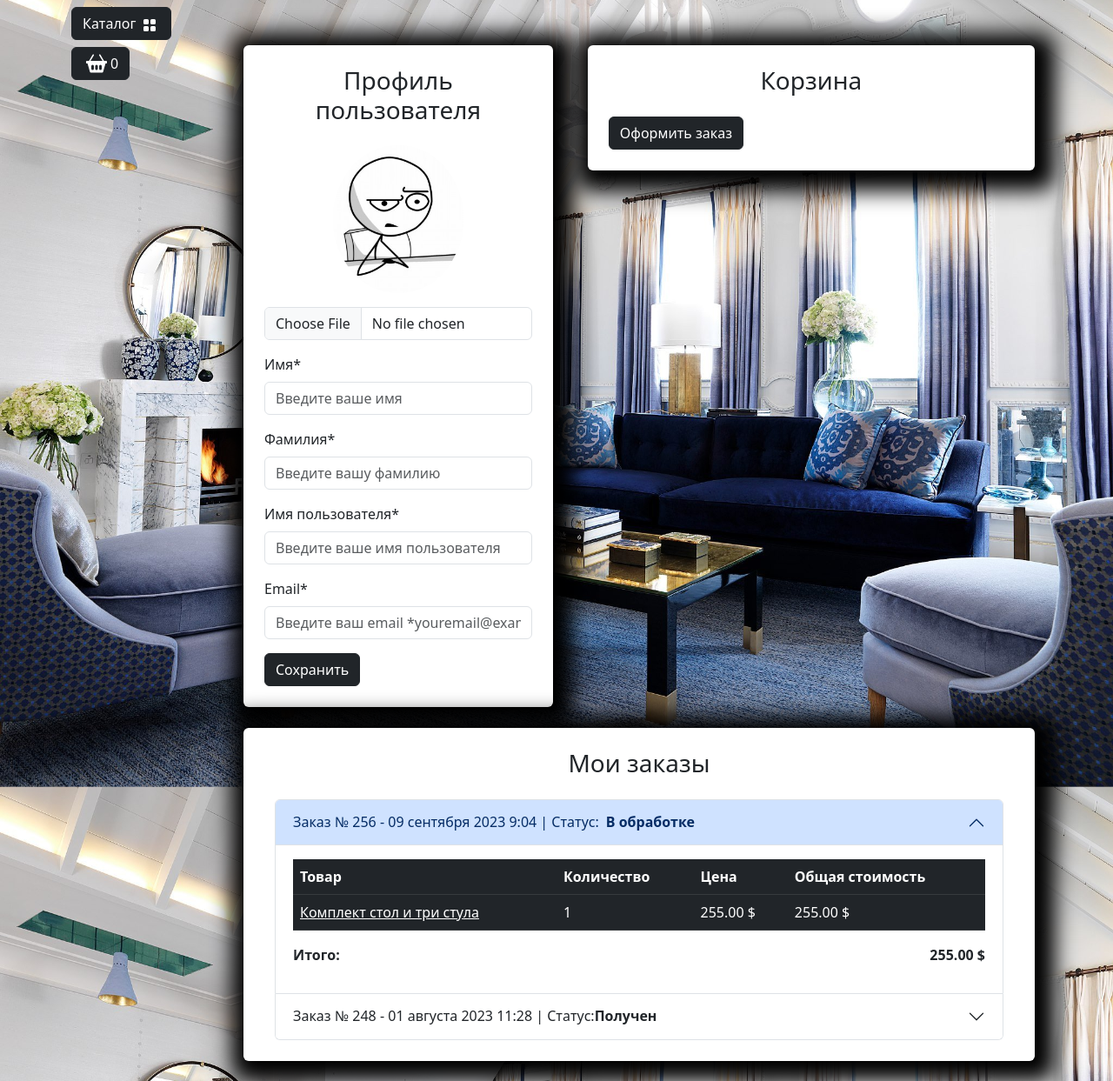
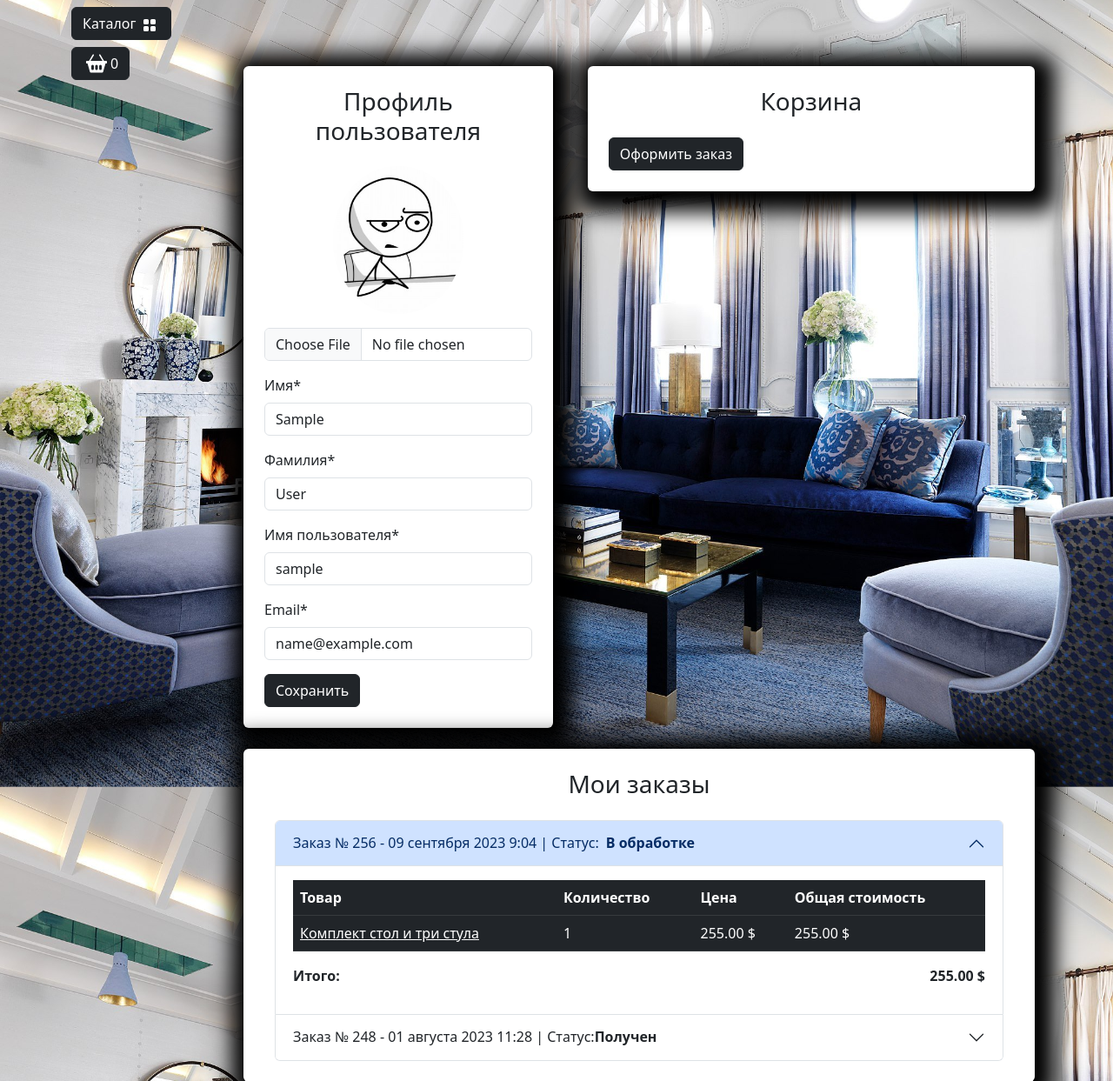
Before and after one commit to CodeRatev/online_furniture_store, a Django app: page /user/profile/ in a window 1280 px wide. Shown: the part 56-1299 px from the top of the page at 87% size. Run offline with Django 4.2, Linux system fonts and the light colour scheme; the visitor is signed in with stand-in values (Sample User, id 1); data comes from the database, SQL or seed files in the repository; some libraries are stand-ins or nearby versions.

Commit message:
Added profile form, controller and notifications.

```diff
--- a/templates/includes/notifications.html
+++ b/templates/includes/notifications.html
@@ -12,3 +12,27 @@
         </div>
     </div>
 {% endif %}
+
+<div class="container mt-4">
+    <div class="row justify-content-center">
+        <div class="col-md-6">
+            {% if messages %}
+                {% for message in messages %}
+                    {% if message.tags == 'success' %}
+                    <div id="notification" class="position-fixed start-50 translate-middle-x z-3 alert alert-success fade show custom-shadow" role="alert">
+                        {{ message }}
+                    </div>
+                    {% endif %}
+                    {% if message.tags == 'warning' %}
+                    <div id="notification" class="position-fixed start-50 translate-middle-x z-3 alert alert-danger fade show custom-shadow" role="alert">
+                        {{ message }}
+                    </div>
+                    {% endif %}
+                {% endfor %}
+            {% else %}
+            <div id="jq-notification" class="position-fixed start-50 translate-middle-x z-3 alert alert-success fade show custom-shadow" style="display: none;" role="alert">
+            </div>
+            {% endif %}
+        </div>
+    </div>
+</div>
--- a/users/forms.py
+++ b/users/forms.py
@@ -1,5 +1,5 @@
 from django import forms
-from django.contrib.auth.forms import AuthenticationForm, UserCreationForm
+from django.contrib.auth.forms import AuthenticationForm, UserCreationForm, UserChangeForm
 from users.models import User
 
 class UserLoginForm(AuthenticationForm):
@@ -30,3 +30,19 @@ class UserRegistrationForm(UserCreationForm):
     email = forms.CharField()
     password1 = forms.CharField()
     password2 = forms.CharField()
+
+class ProfileForm(UserChangeForm):
+    class Meta:
+        model = User
+        fields = (
+            "image",
+            "first_name",
+            "last_name",
+            "username",
+            "email",)
+
+    image = forms.ImageField(required=False)
+    first_name = forms.CharField()
+    last_name = forms.CharField()
+    username = forms.CharField()
+    email = forms.CharField()
--- a/users/templates/users/profile.html
+++ b/users/templates/users/profile.html
@@ -9,35 +9,69 @@
             <div class="col-md-5">
                 <div class=" bg-white p-4 mb-4 mx-2 rounded custom-shadow">
                     <h3 class="text-center mb-4">Профиль пользователя</h3>
-                    <form>
+                    <form action="{% url "users:profile" %}" method="post" enctype="multipart/form-data">
+                        {% csrf_token %}
                         <div class="row">
                             <div class="col-md-12 mb-3 text-center">
-                                <img src="{% static "deps/images/baseavatar.jpg" %}"
-                                    alt="Аватар пользователя" class="img-fluid rounded-circle"
-                                    style="max-width: 150px;">
-                                <input type="file" class="form-control mt-3" id="avatar"
+                                {% if user.image %}
+                                    <img src="{{ user.image.url }}"
+                                        alt="Аватар пользователя" class="img-fluid rounded-circle"
+                                        style="max-width: 150px;">
+                                {% else %}
+                                    <img src="{% static "deps/images/baseavatar.jpg" %}"
+                                        alt="Аватар пользователя" class="img-fluid rounded-circle"
+                                        style="max-width: 150px;">
+                                {% endif %}
+                                <input type="file" class="form-control mt-3" id="id_image"
+                                    name='image'
                                     accept="image/*">
+                                    {% if form.image.errors %}
+                                    <div class="alert alert-danger alert-dismissible fade show">{{form.image.errors}}</div>
+                                    {% endif %}
                             </div>
                             <div class="col-md-12 mb-3">
-                                <label for="firstName" class="form-label">Имя*</label>
-                                <input type="text" class="form-control" id="firstName"
-                                    placeholder="Введите ваше имя" value="" required>
+                                <label for="id_first_name" class="form-label">Имя*</label>
+                                <input type="text" class="form-control" id="id_first_name"
+                                    name="first_name"
+                                    placeholder="Введите ваше имя"
+                                    value="{{ form.first_name.value }}"
+                                    required>
+                                    {% if form.first_name.errors %}
+                                    <div class="alert alert-danger alert-dismissible fade show">{{form.first_name.errors}}</div>
+                                    {% endif %}
                             </div>
                             <div class="col-md-12 mb-3">
-                                <label for="lastName" class="form-label">Фамилия*</label>
-                                <input type="text" class="form-control" id="lastName"
-                                    placeholder="Введите вашу фамилию" value="" required>
+                                <label for="id_last_name" class="form-label">Фамилия*</label>
+                                <input type="text" class="form-control" id="id_last_name"
+                                    name="last_name"
+                                    placeholder="Введите вашу фамилию"
+                                    value="{{ form.last_name.value }}"
+                                    required>
+                                    {% if form.last_name.errors %}
+                                    <div class="alert alert-danger alert-dismissible fade show">{{form.last_name.errors}}</div>
+                                    {% endif %}
                             </div>
                             <div class="col-md-12 mb-3">
-                                <label for="username" class="form-label">Имя пользователя*</label>
-                                <input type="text" class="form-control" id="username"
-                                    placeholder="Введите ваше имя пользователя" value="" required>
+                                <label for="id_username" class="form-label">Имя пользователя*</label>
+                                <input type="text" class="form-control" id="id_username"
+                                    name="username"
+                                    placeholder="Введите ваше имя пользователя"
+                                    value="{{ form.username.value }}"
+                                    required>
+                                    {% if form.username.errors %}
+                                    <div class="alert alert-danger alert-dismissible fade show">{{form.username.errors}}</div>
+                                    {% endif %}
                             </div>
                             <div class="col-md-12 mb-3">
-                                <label for="email" class="form-label">Email*</label>
-                                <input type="email" class="form-control" id="email"
-                                    placeholder="Введите ваш email *youremail@example.com" value=""
+                                <label for="id_email" class="form-label">Email*</label>
+                                <input type="email" class="form-control" id="id_email"
+                                    name="email"
+                                    placeholder="Введите ваш email *youremail@example.com"
+                                    value="{{ form.email.value }}"
                                     required>
+                                    {% if form.email.errors %}
+                                    <div class="alert alert-danger alert-dismissible fade show">{{form.email.errors}}</div>
+                                    {% endif %}
                             </div>
                         </div>
                         <button type="submit" class="btn btn-dark">Сохранить</button>
--- a/users/views.py
+++ b/users/views.py
@@ -1,8 +1,9 @@
+from django.contrib.auth.decorators import login_required
 from django.shortcuts import redirect, render
 from django.http import HttpResponseRedirect
 from django.urls import reverse
-from users.forms import UserLoginForm, UserRegistrationForm
-from django.contrib import auth
+from users.forms import UserLoginForm, UserRegistrationForm, ProfileForm
+from django.contrib import auth, messages
 # Create your views here.
 
 def login(request):
@@ -14,6 +15,7 @@ def login(request):
             user = auth.authenticate(username=username, password=password)
             if user:
                 auth.login(request, user)
+                messages.success(request, f"{username}, Вы вошли в аккаунт")
                 return HttpResponseRedirect(reverse('main:index'))
     else:
         form = UserLoginForm()
@@ -31,6 +33,7 @@ def registration(request):
             form.save()
             user = form.instance
             auth.login(request, user)
+            messages.success(request, f"{user.username}, Вы успешно зарегистрировались и вошли в аккаунт")
             return HttpResponseRedirect(reverse('main:index'))
     else:
         form = UserRegistrationForm()
@@ -41,12 +44,24 @@ def registration(request):
     }
     return render(request, 'users/registration.html', context)
 
+@login_required
 def profile(request):
+    if request.method == 'POST':
+        form = ProfileForm(data=request.POST, instance=request.user, files=request.FILES)
+        if form.is_valid():
+            form.save()
+            messages.success(request, "Профиль успешно обновлён")
+            return HttpResponseRedirect(reverse('user:profile'))
+    else:
+        form = ProfileForm(instance=request.user)
+
     context = {
-        'title': '12 стульев - Кабинет'
+        'title': '12 стульев - Кабинет',
+        'form': form
     }
     return render(request, 'users/profile.html', context)
 
 def  logout(request):
+    messages.success(request, f"{request.user.username}, Вы вышли из аккаунта")
     auth.logout(request)
     return redirect(reverse('main:index'))
```
